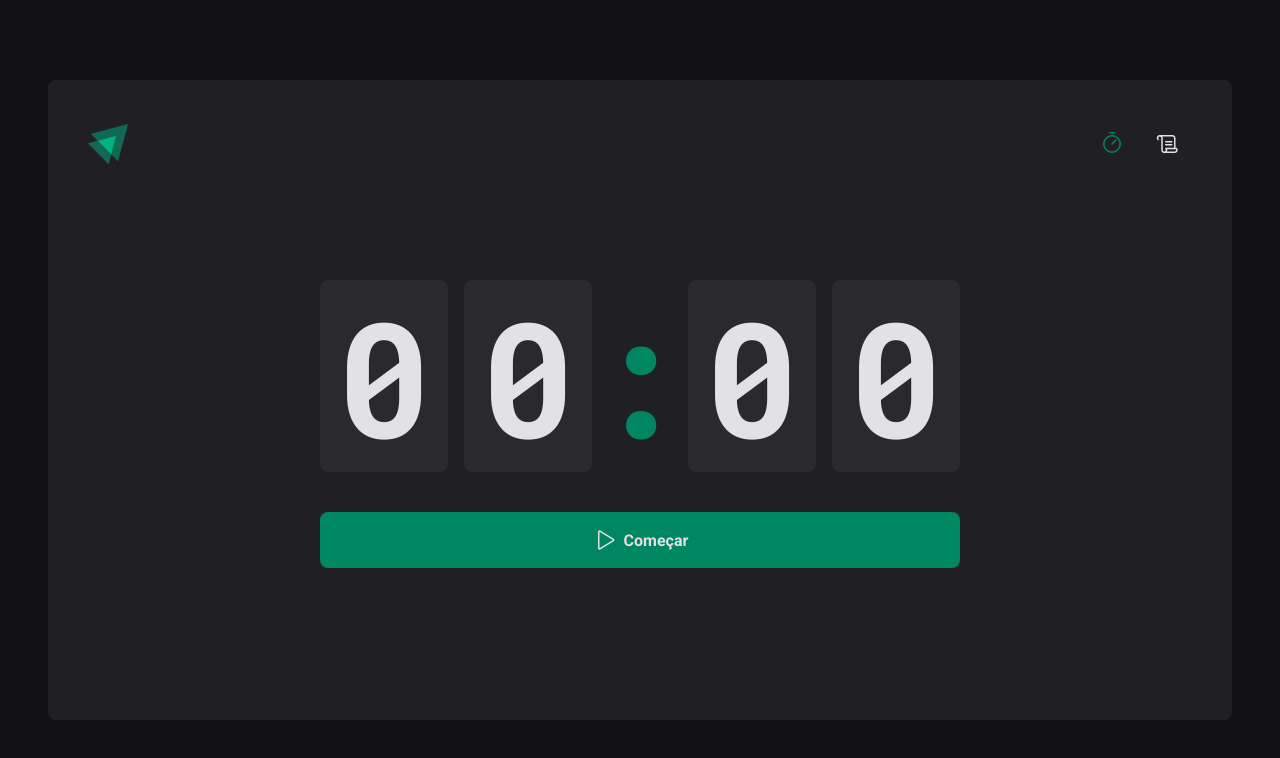
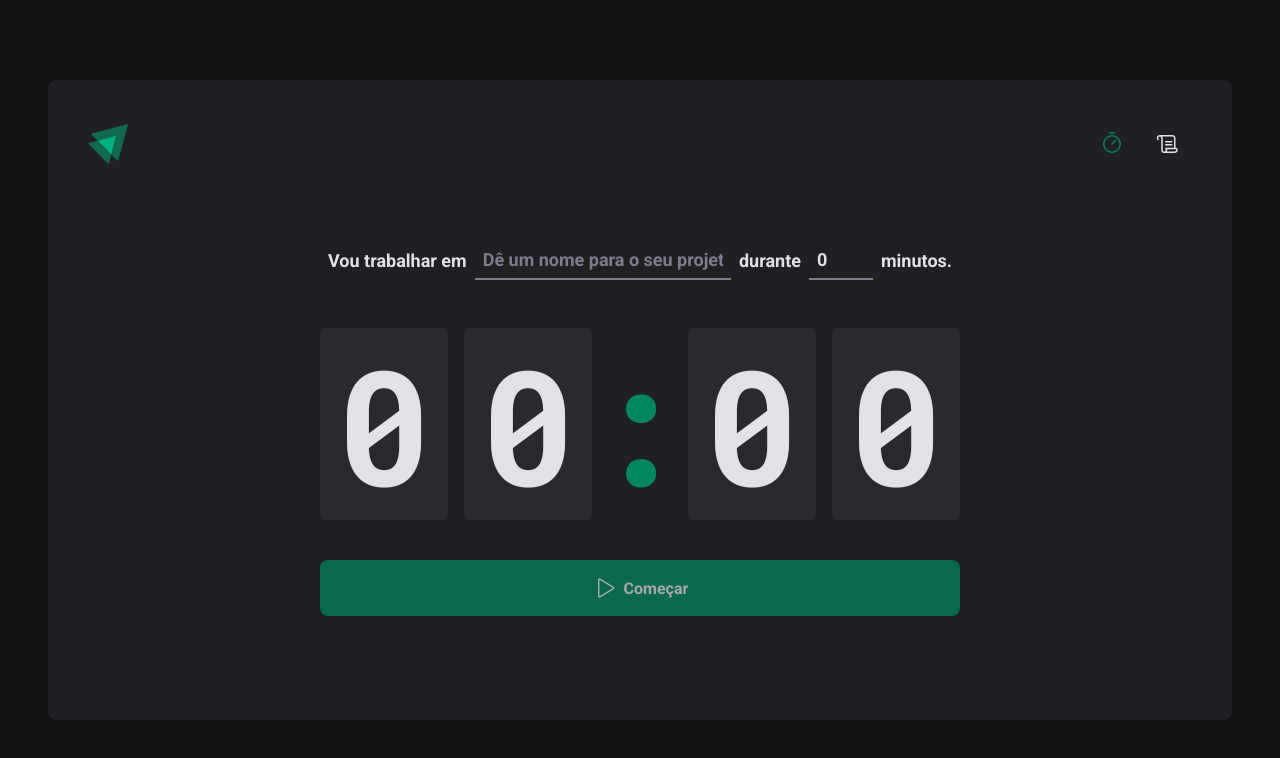
Before and after one commit to hugoh1dev/02_ignite_timer, a React (Vite) app: page / in a window 1280 px wide. Shown: the top 758 px of the page. Built offline with nearby package versions, Linux system fonts and the light colour scheme.

Commit message:
components homepage changes

```diff
--- a/src/pages/Home/components/Countdown/intex.tsx
+++ b/src/pages/Home/components/Countdown/intex.tsx
@@ -1,12 +1,16 @@
-import { useContext, useEffect, useState } from 'react'
+import { useContext, useEffect } from 'react'
 import { CountdownContainer, Separator } from './styles'
 import { differenceInSeconds } from 'date-fns'
 import { CyclesContext } from '../..'
 
 export function Countdown() {
-  const { activeCycle, activeCycleId, markCurrentCycleAsFinished } = useContext(CyclesContext)
-  const [amountSecondsPasted, setAmountSecondsPasted] = useState(0)
-
+  const {
+    activeCycle,
+    activeCycleId,
+    markCurrentCycleAsFinished,
+    amountSecondsPassed,
+    setSecondsPassed,
+  } = useContext(CyclesContext)
   const totalSeconds = activeCycle ? activeCycle.minutesAmount * 60 : 0
 
   useEffect(() => {
@@ -21,10 +25,10 @@
 
         if (secondsDifference >= totalSeconds) {
           markCurrentCycleAsFinished()
-          setAmountSecondsPasted(totalSeconds)
+          setSecondsPassed(totalSeconds)
           clearInterval(interval)
         } else {
-          setAmountSecondsPasted(secondsDifference)
+          setSecondsPassed(secondsDifference)
         }
       }, 1000)
     }
@@ -32,9 +36,15 @@
     return () => {
       clearInterval(interval)
     }
-  }, [activeCycle, totalSeconds, activeCycleId, markCurrentCycleAsFinished])
+  }, [
+    activeCycle,
+    totalSeconds,
+    activeCycleId,
+    setSecondsPassed,
+    markCurrentCycleAsFinished,
+  ])
 
-  const currentSeconds = activeCycle ? totalSeconds - amountSecondsPasted : 0
+  const currentSeconds = activeCycle ? totalSeconds - amountSecondsPassed : 0
 
   const minutesAmount = Math.floor(currentSeconds / 60)
   const secondsAmount = currentSeconds % 60
--- a/src/pages/Home/components/NewCycleForm/index.tsx
+++ b/src/pages/Home/components/NewCycleForm/index.tsx
@@ -1,26 +1,11 @@
-import { useForm } from 'react-hook-form'
 import { FormContainer, MinutesAmountInput, TaskInput } from './styles'
-import * as zod from 'zod'
-import { zodResolver } from '@hookform/resolvers/zod'
-
-const newCycleFormValidationSchema = zod.object({
-  task: zod.string().min(1, 'Informe a tarefa'),
-  minutesAmount: zod
-    .number()
-    .min(5, 'O ciclo precisa ser de no mínimo 5 minutos.')
-    .max(60, 'O ciclo precisa ser de no máximo 60 minutos.'),
-})
-
-type NewCycleFormData = zod.infer<typeof newCycleFormValidationSchema>
+import { useContext } from 'react'
+import { CyclesContext } from '../..'
+import { useFormContext } from 'react-hook-form'
 
 export function NewCycleForm() {
-  const { register, handleSubmit, watch, reset } = useForm<NewCycleFormData>({
-    resolver: zodResolver(newCycleFormValidationSchema),
-    defaultValues: {
-      task: '',
-      minutesAmount: 0,
-    },
-  })
+  const { activeCycle } = useContext(CyclesContext)
+  const { register } = useFormContext()
 
   return (
     <FormContainer>
--- a/src/pages/Home/index.tsx
+++ b/src/pages/Home/index.tsx
@@ -1,9 +1,8 @@
 import { HandPalm, Play } from 'phosphor-react'
-import { useForm } from 'react-hook-form'
-import { createContext, useEffect, useState } from 'react'
+import { FormProvider, useForm } from 'react-hook-form'
 import { zodResolver } from '@hookform/resolvers/zod'
 import * as zod from 'zod'
-import { differenceInSeconds } from 'date-fns'
+import { createContext, useState } from 'react'
 
 import {
   HomeContainer,
@@ -25,16 +24,43 @@
 interface CyclesContextType {
   activeCycle: Cycle | undefined
   activeCycleId: string | null
+  amountSecondsPassed: number
   markCurrentCycleAsFinished: () => void
+  setSecondsPassed: (seconds: number) => void
 }
 
 export const CyclesContext = createContext({} as CyclesContextType)
 
+const newCycleFormValidationSchema = zod.object({
+  task: zod.string().min(1, 'Informe a tarefa'),
+  minutesAmount: zod
+    .number()
+    .min(5, 'O ciclo precisa ser de no mínimo 5 minutos.')
+    .max(60, 'O ciclo precisa ser de no máximo 60 minutos.'),
+})
+
+type NewCycleFormData = zod.infer<typeof newCycleFormValidationSchema>
+
 export function Home() {
   const [cycles, setCycles] = useState<Cycle[]>([])
   const [activeCycleId, setActiveCycleId] = useState<string | null>(null)
+  const [amountSecondsPassed, setAmountSecondsPassed] = useState(0)
+
+  const newCycleForm = useForm<NewCycleFormData>({
+    resolver: zodResolver(newCycleFormValidationSchema),
+    defaultValues: {
+      task: '',
+      minutesAmount: 0,
+    },
+  })
+
+  const { handleSubmit, watch, reset } = newCycleForm
 
   const activeCycle = cycles.find((cycle) => cycle.id === activeCycleId)
+
+  function setSecondsPassed(seconds: number) {
+    setAmountSecondsPassed(seconds)
+  }
 
   function markCurrentCycleAsFinished() {
     setCycles((state) =>
@@ -48,22 +74,22 @@
     )
   }
 
-  // function handleCreateNewCycle(data: NewCycleFormData) {
-  //   const id = String(new Date().getTime())
+  function handleCreateNewCycle(data: NewCycleFormData) {
+    const id = String(new Date().getTime())
 
-  //   const newCycle: Cycle = {
-  //     id,
-  //     task: data.task,
-  //     minutesAmount: data.minutesAmount,
-  //     startDate: new Date(),
-  //   }
+    const newCycle: Cycle = {
+      id,
+      task: data.task,
+      minutesAmount: data.minutesAmount,
+      startDate: new Date(),
+    }
 
-  //   setCycles((state) => [...state, newCycle])
-  //   setActiveCycleId(id)
-  //   setAmountSecondsPasted(0)
+    setCycles((state) => [...state, newCycle])
+    setActiveCycleId(id)
+    setAmountSecondsPassed(0)
 
-  //   reset()
-  // }
+    reset()
+  }
 
   function handleInterruptCycle() {
     setCycles((state) =>
@@ -78,16 +104,24 @@
     setActiveCycleId(null)
   }
 
-  // const task = watch('task')
-  // const isSubmitDisabled = !task
+  const task = watch('task')
+  const isSubmitDisabled = !task
 
   return (
     <HomeContainer>
-      <form /*onSubmit={handleSubmit(handleCreateNewCycle)}*/>
+      <form onSubmit={handleSubmit(handleCreateNewCycle)}>
         <CyclesContext.Provider
-          value={{ activeCycle, activeCycleId, markCurrentCycleAsFinished }}
+          value={{
+            activeCycle,
+            activeCycleId,
+            markCurrentCycleAsFinished,
+            amountSecondsPassed,
+            setSecondsPassed,
+          }}
         >
-          {/* <NewCycleForm /> */}
+          <FormProvider {...newCycleForm}>
+            <NewCycleForm />
+          </FormProvider>
           <Countdown />
         </CyclesContext.Provider>
         {activeCycle ? (
@@ -96,7 +130,7 @@
             Interromper
           </StopCountdownButton>
         ) : (
-          <StartCountdownButton /*disabled={isSubmitDisabled}*/ type="submit">
+          <StartCountdownButton disabled={isSubmitDisabled} type="submit">
             <Play size={24} />
             Começar
           </StartCountdownButton>
```
